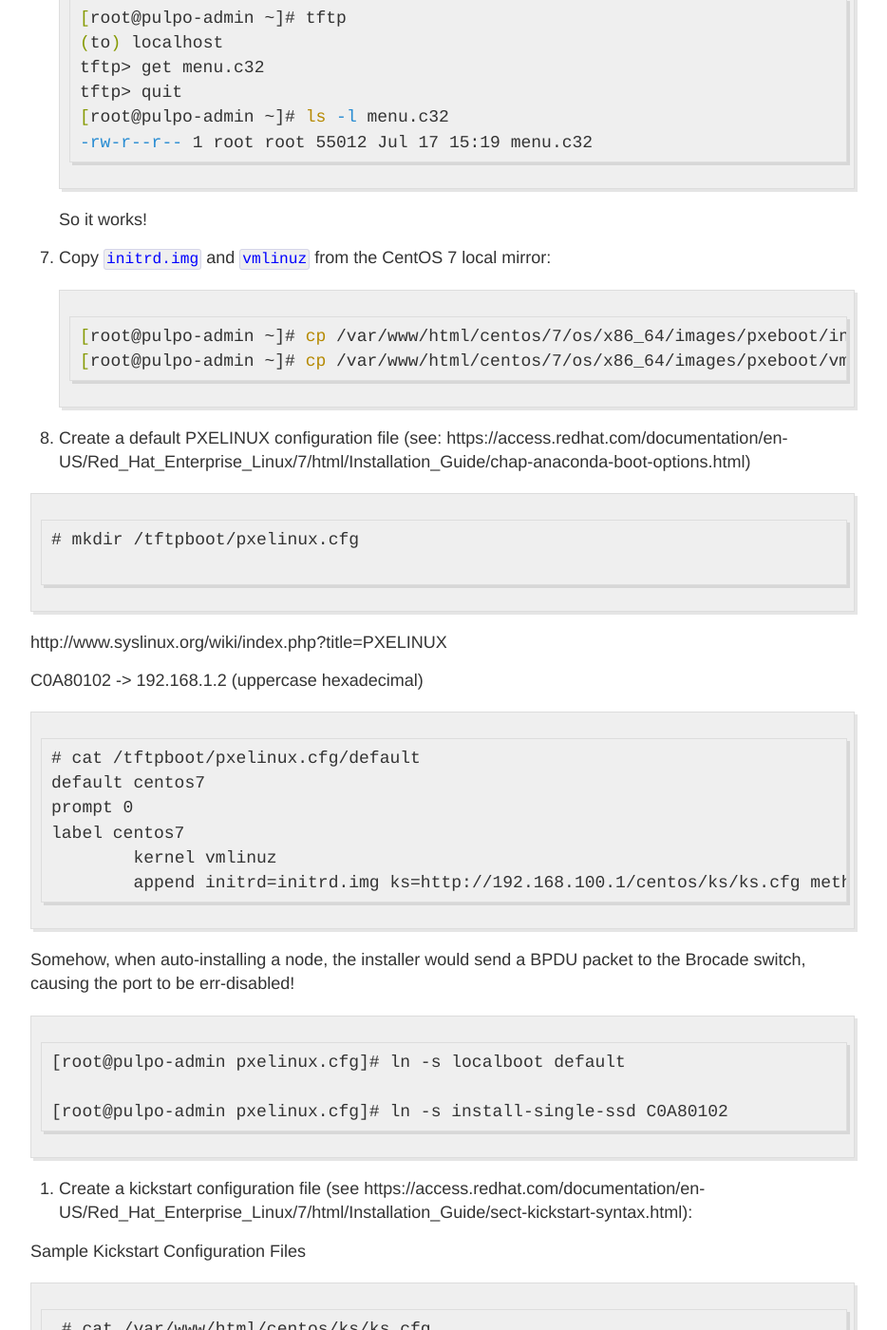
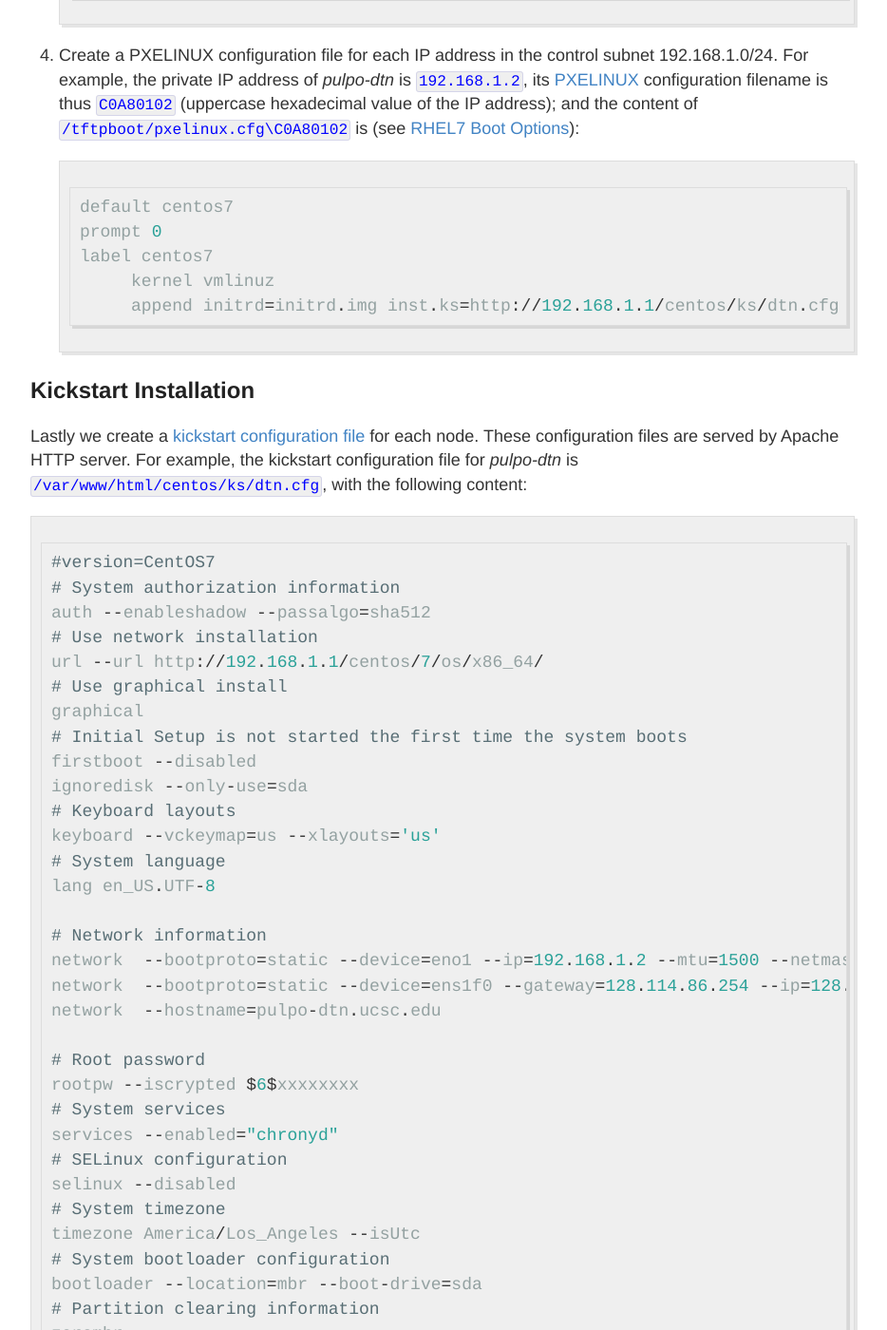
Before and after one commit to shawfdong/shawfdong.github.io, a Jekyll site: the page built from _posts/2017-7-12-auto-install-of-centos.md, in a window 1280 px wide and 1400 px high, scrolled down 5419 px. Shown: the whole window at 95% size, without its empty margins (174-1108 px from the left). Built offline with Jekyll 4.4.1, drawn with Linux system fonts in a browser that asks for light colours; some of the changed text lies outside the part shown.

Commit message:
auto install post

````diff
--- a/_posts/2017-7-12-auto-install-of-centos.md
+++ b/_posts/2017-7-12-auto-install-of-centos.md
@@ -8,20 +8,20 @@ In this post I describe how we set up a home-brew environment for automated inst
 
 ## Apache HTTP server
 First we install the Apache HTTP server on [pulpo-admin]({{ site.baseurl }}{% post_url 2017-7-10-pulpo-admin %}).
-* Install Apache HTTP server:
-  ```shell
-  [root@pulpo-admin ~]# yum -y install http httpd-devel httpd-tools
-  ```
-* Enable and start httpd:
-  ```shell
-  [root@pulpo-admin ~]# systemctl enable httpd
-  [root@pulpo-admin ~]# systemctl start httpd
+1. Install Apache HTTP server:
+```shell
+[root@pulpo-admin ~]# yum -y install http httpd-devel httpd-tools
+```
+2. Enable and start httpd:
+```shell
+[root@pulpo-admin ~]# systemctl enable httpd
+[root@pulpo-admin ~]# systemctl start httpd
   ```
 
 ## CentOS 7 Local Mirror
 Next we create a [local CentOS 7 mirror](https://wiki.centos.org/HowTos/CreateLocalMirror) for network installs.
 ```shell
-[root@pulpo-admin ~]# yum install rsync
+[root@pulpo-admin ~]# yum -y install rsync
 
 [root@pulpo-admin ~]# mkdir -p /var/www/html/centos
 
@@ -33,51 +33,12 @@ Next we create a [local CentOS 7 mirror](https://wiki.centos.org/HowTos/CreateLo
 [root@pulpo-admin centos]# ln -fs 7.3.1611 7
 ```
 
-Edit `/etc/yum.repos.d/CentOS-Base.repo` so that **pulpo-admin** will use the local mirror:
-```conf
-[base]
-name=CentOS-$releasever - Base
-#mirrorlist=http://mirrorlist.centos.org/?release=$releasever&arch=$basearch&repo=os&infra=$infra
-#baseurl=http://mirror.centos.org/centos/$releasever/os/$basearch/
-baseurl=file:///var/www/html/centos/$releasever/os/$basearch/
-gpgcheck=1
-gpgkey=file:///etc/pki/rpm-gpg/RPM-GPG-KEY-CentOS-7
-
-#released updates
-[updates]
-name=CentOS-$releasever - Updates
-#mirrorlist=http://mirrorlist.centos.org/?release=$releasever&arch=$basearch&repo=updates&infra=$infra
-#baseurl=http://mirror.centos.org/centos/$releasever/updates/$basearch/
-baseurl=file:///var/www/html/centos/$releasever/updates/$basearch/
-gpgcheck=1
-gpgkey=file:///etc/pki/rpm-gpg/RPM-GPG-KEY-CentOS-7
-
-#additional packages that may be useful
-[extras]
-name=CentOS-$releasever - Extras
-#mirrorlist=http://mirrorlist.centos.org/?release=$releasever&arch=$basearch&repo=extras&infra=$infra
-#baseurl=http://mirror.centos.org/centos/$releasever/extras/$basearch/
-baseurl=file:///var/www/html/centos/$releasever/extras/$basearch/
-gpgcheck=1
-gpgkey=file:///etc/pki/rpm-gpg/RPM-GPG-KEY-CentOS-7
-
-#additional packages that extend functionality of existing packages
-[centosplus]
-name=CentOS-$releasever - Plus
-#mirrorlist=http://mirrorlist.centos.org/?release=$releasever&arch=$basearch&repo=centosplus&infra=$infra
-#baseurl=http://mirror.centos.org/centos/$releasever/centosplus/$basearch/
-baseurl=file:///var/www/html/centos/$releasever/centosplus/$basearch/
-gpgcheck=1
-enabled=0
-gpgkey=file:///etc/pki/rpm-gpg/RPM-GPG-KEY-CentOS-7
-```
-
 ## DHCP server
 1. Install DHCP server:
 ```shell
 [root@pulpo-admin ~]# yum -y install dhcp
 ```
-2. Edit `/etc/dhcp/dhcpd.conf` to configure DHCP server for the control network 192.168.1.1/24 (see [Pulpos Networks]({{ site.baseurl }}{% post_url 2017-6-21-pulpos-networks %})):
+2. Edit `/etc/dhcp/dhcpd.conf` to configure DHCP server for the control network 192.168.1.0/24 (see [Pulpos Networks]({{ site.baseurl }}{% post_url 2017-6-21-pulpos-networks %})):
 ```conf
 ddns-update-style none;
 subnet 192.168.1.0 netmask 255.255.255.0 {
@@ -153,18 +114,23 @@ service tftp
 [root@pulpo-admin ~]# cp -v /usr/share/syslinux/mboot.c32 /tftpboot
 [root@pulpo-admin ~]# cp -v /usr/share/syslinux/chain.c32 /tftpboot
 ```
-4. Edit `/usr/lib/systemd/system/tftp.service` so that we'll use `/tftpboot` (instead of the default */var/lib/tftpboot*) as the TFTP directory:
+4. Copy `initrd.img` and `vmlinuz` from the CentOS 7 local mirror:
+```shell
+[root@pulpo-admin ~]# cp -v /var/www/html/centos/7/os/x86_64/images/pxeboot/initrd.img /tftpboot/
+[root@pulpo-admin ~]# cp -v /var/www/html/centos/7/os/x86_64/images/pxeboot/vmlinuz /tftpboot/
+```
+5. Edit `/usr/lib/systemd/system/tftp.service` so that we'll use `/tftpboot` (instead of the default */var/lib/tftpboot*) as the TFTP directory:
 ```shell
 [root@pulpo-admin ~]# sed -i 's=/var/lib/tftpboot=/tftpboot=' \
 /usr/lib/systemd/system/tftp.service
 ```
-5. Enable and start TFTP (**Note**: because we've made changes to the unit file for *tftp.service*, we need to reload systemd manager configuration with `systemctl daemon-reload`):
+6. Enable and start TFTP (**Note**: because we've made changes to the unit file for *tftp.service*, we need to reload systemd manager configuration with `systemctl daemon-reload`):
 ```shell
 [root@pulpo-admin ~]# systemctl daemon-reload
 [root@pulpo-admin ~]# systemctl enable tftp
 [root@pulpo-admin ~]# systemctl start tftp
 ```
-6. Test TFTP locally:
+7. Test TFTP locally:
 ```shell
 [root@pulpo-admin ~]# tftp
 (to) localhost
@@ -174,47 +140,122 @@ tftp> quit
 -rw-r--r-- 1 root root 55012 Jul 17 15:19 menu.c32
 ```
 So it works!
-7. Copy `initrd.img` and `vmlinuz` from the CentOS 7 local mirror:
+
+## PXELINUX
+1. Create the directory `/tftpboot/pxelinux.cfg` where PXELINUX configuration files reside:
 ```shell
-[root@pulpo-admin ~]# cp /var/www/html/centos/7/os/x86_64/images/pxeboot/initrd.img /tftpboot/
-[root@pulpo-admin ~]# cp /var/www/html/centos/7/os/x86_64/images/pxeboot/vmlinuz /tftpboot/
+[root@pulpo-admin ~]# mkdir /tftpboot/pxelinux.cfg
 ```
-8. Create a default PXELINUX configuration file (see: https://access.redhat.com/documentation/en-US/Red_Hat_Enterprise_Linux/7/html/Installation_Guide/chap-anaconda-boot-options.html)
-
-```
-# mkdir /tftpboot/pxelinux.cfg
-
-```
-
-http://www.syslinux.org/wiki/index.php?title=PXELINUX
-
-C0A80102 -> 192.168.1.2 (uppercase hexadecimal)
-
-
-```
-# cat /tftpboot/pxelinux.cfg/default
+2. Create a local boot configuration file (`/tftpboot/pxelinux.cfg/localboot`) with the following content:
+```conf
 default centos7
 prompt 0
 label centos7
-	kernel vmlinuz
-	append initrd=initrd.img ks=http://192.168.100.1/centos/ks/ks.cfg method=http://192.168.100.1/centos/7/os/x86_64/  modprobe.blacklist=nouveau devfs=nomount
+        localboot 0
+```
+3. Make localboot the *default* boot configuration:
+```shell
+[root@pulpo-admin ~]# cd /tftpboot/pxelinux.cfg
+[root@pulpo-admin pxelinux.cfg]# ln -s localboot default
+```
+4. Create a PXELINUX configuration file for each IP address in the control subnet 192.168.1.0/24. For example, the private IP address of *pulpo-dtn* is `192.168.1.2`, its [PXELINUX](http://www.syslinux.org/wiki/index.php?title=PXELINUX) configuration filename is thus `C0A80102` (uppercase hexadecimal value of the IP address); and the content of `/tftpboot/pxelinux.cfg\C0A80102` is (see [RHEL7 Boot Options](https://access.redhat.com/documentation/en-US/Red_Hat_Enterprise_Linux/7/html/Installation_Guide/chap-anaconda-boot-options.html)):
+```conf
+default centos7
+prompt 0
+label centos7
+        kernel vmlinuz
+        append initrd=initrd.img inst.ks=http://192.168.1.1/centos/ks/dtn.cfg devfs=nomount selinux=0
 ```
 
-Somehow, when auto-installing a node, the installer would send a BPDU packet to the Brocade switch, causing the port to be err-disabled!
+## Kickstart Installation
+Lastly we create a [kickstart configuration file](https://access.redhat.com/documentation/en-US/Red_Hat_Enterprise_Linux/7/html/Installation_Guide/sect-kickstart-syntax.html) for each node. These configuration files are served by Apache HTTP server. For example, the kickstart configuration file for *pulpo-dtn* is `/var/www/html/centos/ks/dtn.cfg`, with the following content:
+```conf
+#version=CentOS7
+# System authorization information
+auth --enableshadow --passalgo=sha512
+# Use network installation
+url --url http://192.168.1.1/centos/7/os/x86_64/
+# Use graphical install
+graphical
+# Initial Setup is not started the first time the system boots
+firstboot --disabled
+ignoredisk --only-use=sda
+# Keyboard layouts
+keyboard --vckeymap=us --xlayouts='us'
+# System language
+lang en_US.UTF-8
 
-```
-[root@pulpo-admin pxelinux.cfg]# ln -s localboot default
+# Network information
+network  --bootproto=static --device=eno1 --ip=192.168.1.2 --mtu=1500 --netmask=255.255.255.0 --ipv6=auto --activate
+network  --bootproto=static --device=ens1f0 --gateway=128.114.86.254 --ip=128.114.86.3 --mtu=9000 --nameserver=8.8.8.8 --netmask=255.255.255.0 --ipv6=auto --activate
+network  --hostname=pulpo-dtn.ucsc.edu
 
-[root@pulpo-admin pxelinux.cfg]# ln -s install-single-ssd C0A80102
+# Root password
+rootpw --iscrypted $6$xxxxxxxx
+# System services
+services --enabled="chronyd"
+# SELinux configuration
+selinux --disabled
+# System timezone
+timezone America/Los_Angeles --isUtc
+# System bootloader configuration
+bootloader --location=mbr --boot-drive=sda
+# Partition clearing information
+zerombr
+clearpart --all --initlabel --drives=sda
+# Disk partitioning information
+part /boot --fstype=xfs --size=256 --asprimary --ondisk=sda
+part swap --fstype=swap --size=16384 --asprimary --ondisk=sda
+part / --fstype=xfs --grow --size=8192 --asprimary --ondisk=sda
+
+# Accept the End User License Agreement (EULA) without user interaction
+eula --agreed
+# Reboot after the installation is successfully completed
+reboot
+
+%packages
+@^minimal
+@core
+chrony
+
+%end
+
+%post
+mkdir -p /root/.ssh
+chmod 700 /root/.ssh
+echo "ssh-ed25519 AAAAC3NzaC1lZDI1NTE5AAAAIN9qCAv9Xbyyv+MO70+nGH3kmjTKw/ehdaneCdGztxF0 root@pulpos" >> /root/.ssh/authorized_keys
+chmod 600 /root/.ssh/authorized_keys
+
+%end
+
+%addon com_redhat_kdump --disable --reserve-mb='auto'
+
+%end
 ```
 
-9. Create a kickstart configuration file (see https://access.redhat.com/documentation/en-US/Red_Hat_Enterprise_Linux/7/html/Installation_Guide/sect-kickstart-syntax.html):
+**NOTES**
 
-Sample Kickstart Configuration Files
-```
- # cat /var/www/html/centos/ks/ks.cfg
+1) *pulpo-dtn* has a single SSD. On dual-SSD nodes such as *pulpo-mon01* and *pulpo-mds01*, we create software RAID 1 partitions on the 2 SSDs:
+```conf
+# System bootloader configuration
+bootloader --location=mbr --boot-drive=sda
+# Partition clearing information
+zerombr
+clearpart --all --initlabel --drives=sda,sdb
+# Disk partitioning information
+part raid.500 --fstype="mdmember" --ondisk=sda --size=256
+part raid.506 --fstype="mdmember" --ondisk=sdb --size=256
+part raid.1735 --fstype="mdmember" --ondisk=sda --size=16384
+part raid.1741 --fstype="mdmember" --ondisk=sdb --size=16384
+part raid.950 --fstype="mdmember" --ondisk=sda --grow --size=8192
+part raid.956 --fstype="mdmember" --ondisk=sdb --grow --size=8192
+raid /boot --device=boot --fstype="xfs" --level=RAID1 --label=boot raid.500 raid.506
+raid swap --device=swap --fstype="swap" --level=RAID1 raid.1735 raid.1741
+raid / --device=root --fstype="xfs" --level=RAID1 --label=root raid.950 raid.956
 ```
 
+2) Each of the 3 OSD nodes has two 1TB SATA SSDs (which are the boot drives), twelve 8TB SATA HDDs, and two 1.2TB PCIe SSDs. Most of the time, the twelve 8TB SATA HDDs show up as `sda` - `sdl`, and the two 1TB SATA SSDs as `sdm` & `sdn`, respectively. However, device names do change from time to time! To avoid accidental installation of the OS onto some of the HDDs, one can either pull out all the HDD driver bays during network installation; or leave the *disk partitioning information* blank in the kickstart configuration file and manually configure the partitions during installation.
 
+I took the latter approach. I didn't physically go to the Data Center to configure the partitions; instead, I used Supermicro's GUI tool [IPMIView](https://www.supermicro.com/solutions/SMS_IPMI.cfm) to redirect KVM console to my laptop and did the configuration there.
 
-## References
+3). Somehow, during the network installation, the Anaconda installer would send a BPDU packet to the top-of-the-rack Brocade switch, causing the ports to be err-disabled! Our network engineers had to disable *BPDU guard* on those ports!
````
Also changed, not shown: _posts/2017-7-10-pulpo-admin.md (+5 -0 lines).
